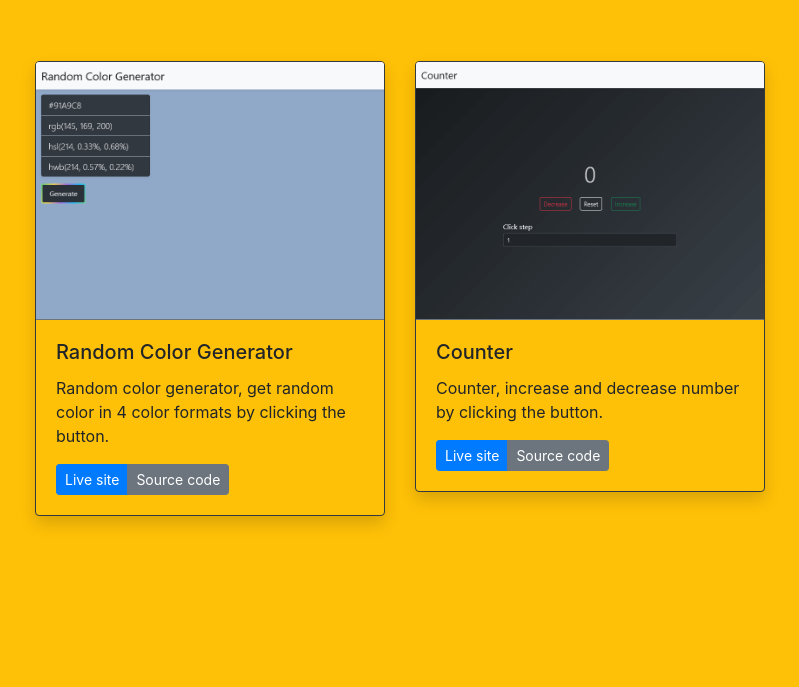
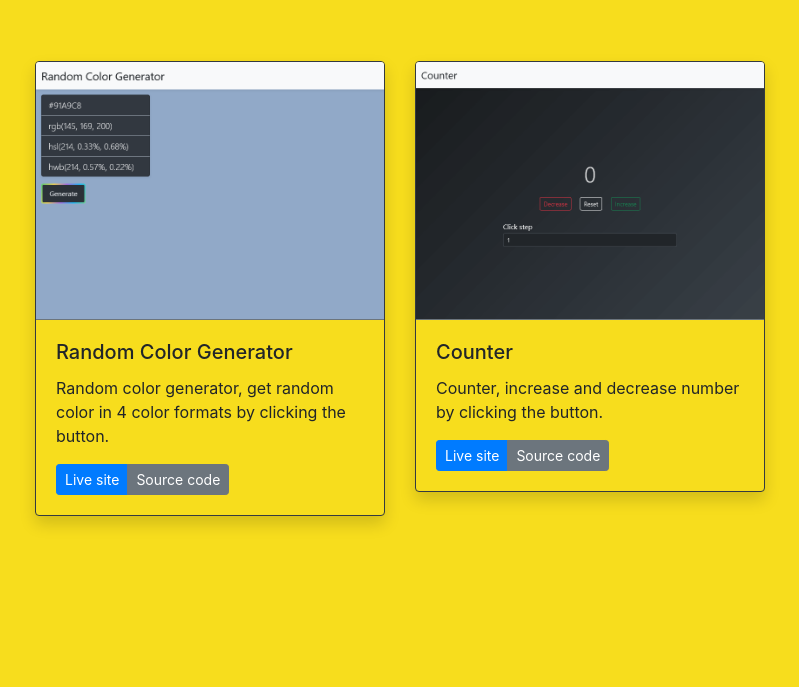
Before and after one commit to James-alderson/JavaScript-Projects, a website: page index.html in a window 1280 px wide. Shown: the part 113-800 px from the top of the page, without its empty margins (50-849 px from the left). Drawn offline with Linux system fonts and the light colour scheme.

Commit message:
Change primary background-color

```diff
--- a/index.html
+++ b/index.html
@@ -10,14 +10,14 @@
   <title>JavaScript Projects</title>
   <!-- bootstrap v4.6.2 -->
   <link rel="stylesheet" href="dist/css/vendors/bootstrap-4.6.2/css/bootstrap.min.css">
-  <link rel="stylesheet" href="dist/css/main.css?cb=1664280851070">
+  <link rel="stylesheet" href="dist/css/main.css?cb=1665245054466">
   <!-- Favicons -->
   <link rel="apple-touch-icon" href="dist/images/favicon/apple-touch-icon.png" sizes="180x180">
   <link rel="icon" href="dist/images/favicon/favicon-32x32.png" type="image/png" sizes="32x32">
   <link rel="icon" href="dist/images/favicon/favicon-16x16.png" type="image/png" sizes="16x16">
   <link rel="manifest" href="dist/images/favicon/site.webmanifest">
 </head>
-<body class="bg-warning">
+<body class="bg-primary-a">
 
   <main>
     <div class="container-xl my-4">
@@ -28,7 +28,7 @@
       <!-- Projects -->
       <div class="row mt-5">
         <div class="col-12 col-sm-6 col-lg-4 my-3">
-          <div class="card bg-warning border-dark shadow">
+          <div class="card bg-primary-a border-dark shadow">
             <img class="card-img-top border-bottom border-secondary"
               src="Projects/01-Random-color-generator/dist/images/screenshot/Random_Color_Generator.png" alt="Random_Color_Generator project">
             <div class="card-body">
@@ -43,7 +43,7 @@
         </div>
 
         <div class="col-12 col-sm-6 col-lg-4 my-3">
-          <div class="card bg-warning border-dark shadow">
+          <div class="card bg-primary-a border-dark shadow">
             <img class="card-img-top border-bottom border-secondary"
               src="Projects/02-Counter/dist/images/screenshot/Counter.png" alt="Counter project">
             <div class="card-body">
--- a/src/css/main.css
+++ b/src/css/main.css
@@ -1,3 +1,7 @@
+.bg-primary-a {
+	background-color: hsl(53, 93%, 54%) !important;
+}
+
 .shadow {
 	transition: 0.25s ease-out;
 }
```
Also changed, not shown: dist/css/main.css.
